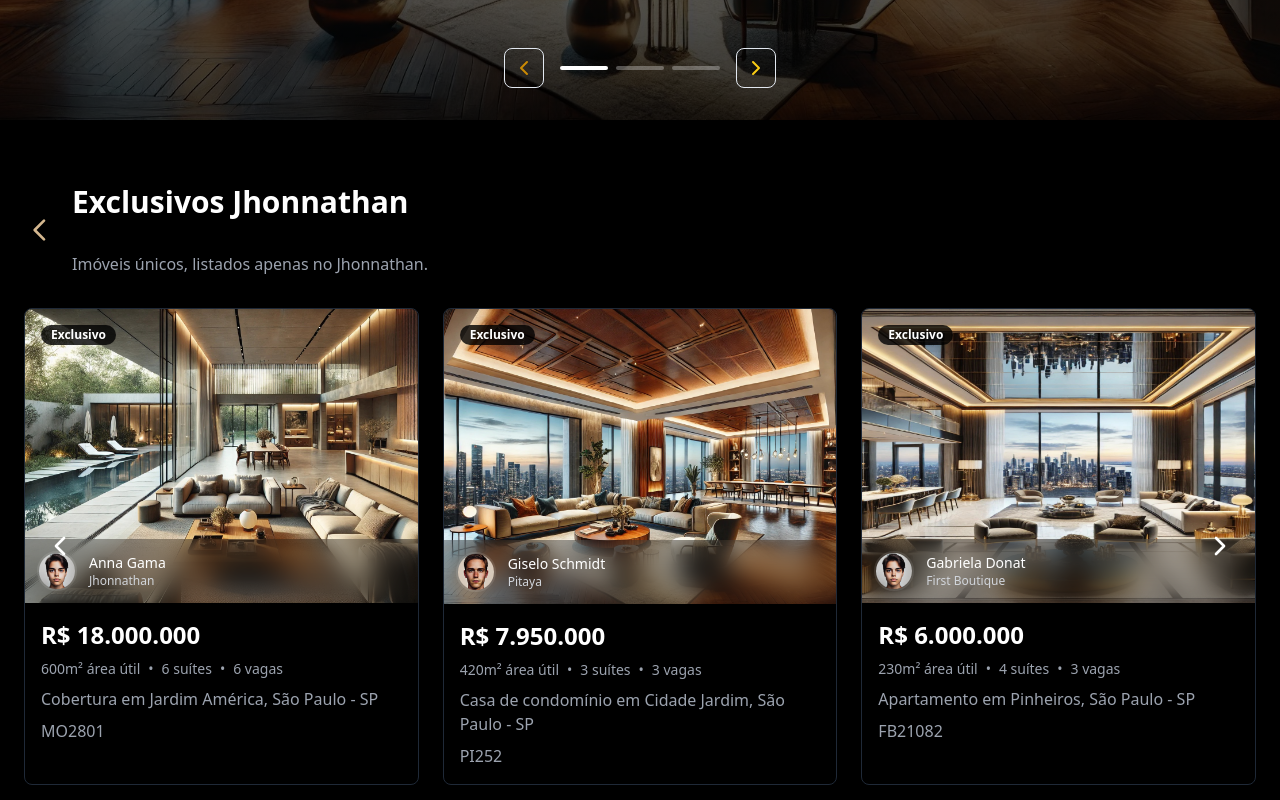
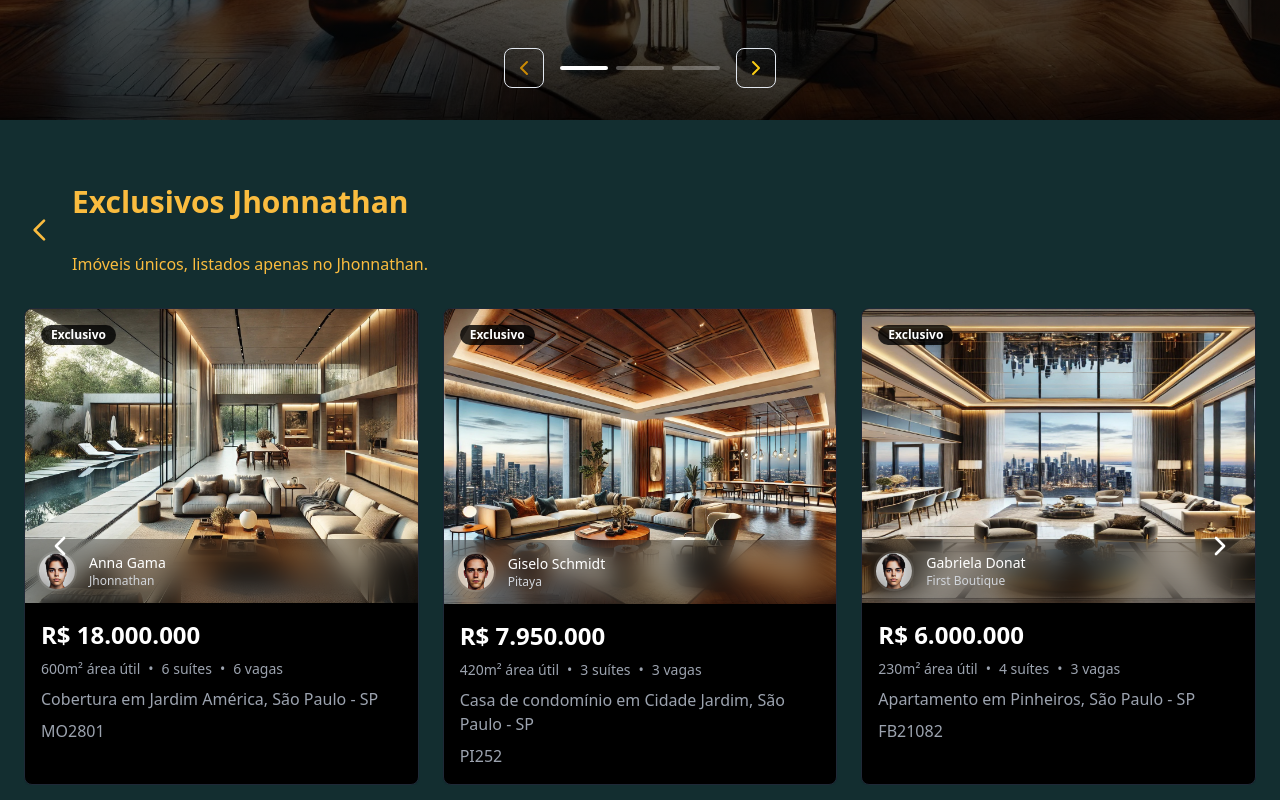
Before and after one commit to devgpb/jhonnatan-souza, a Next.js app: page / in a window 1280 px wide. Shown: the part 640-1440 px from the top of the page. Built offline with nearby package versions, Linux system fonts and the light colour scheme.

Commit message:
Fix Propriedade exclusiva

```diff
--- a/src/components/exclusives-proprierties.tsx
+++ b/src/components/exclusives-proprierties.tsx
@@ -199,7 +199,7 @@ export function ExclusiveProperties() {
   }
 
   return (
-    <section className="bg-black py-12 sm:py-16">
+    <section  style={{ backgroundColor: "#132e30" }} className="py-12 sm:py-16">
       <div className="container px-4 sm:px-6">
         {/* Cabeçalho */}
         <div className="flex items-center gap-4 mb-8">
@@ -207,7 +207,7 @@ export function ExclusiveProperties() {
             <svg viewBox="0 0 24 24" fill="none" xmlns="http://www.w3.org/2000/svg">
               <path
                 d="M9 5L16 12L9 19"
-                stroke="#D4B78F"
+                stroke="#fabc3f"
                 strokeWidth="2"
                 strokeLinecap="round"
                 strokeLinejoin="round"
@@ -215,8 +215,10 @@ export function ExclusiveProperties() {
             </svg>
           </div>
           <div>
-            <h2 className="text-xl sm:text-2xl md:text-3xl font-semibold text-white mb-6 sm:mb-8">Exclusivos Jhonnathan</h2>
-            <p className="text-gray-400">Imóveis únicos, listados apenas no Jhonnathan.</p>
+            <h2 className="text-xl sm:text-2xl md:text-3xl font-semibold text-white mb-6 sm:mb-8" style={{ color: "#fabc3f" }}
+            >Exclusivos Jhonnathan</h2>
+            <p className="text-gray-400" style={{ color: "#fabc3f" }}
+            >Imóveis únicos, listados apenas no Jhonnathan.</p>
           </div>
         </div>
 
```
